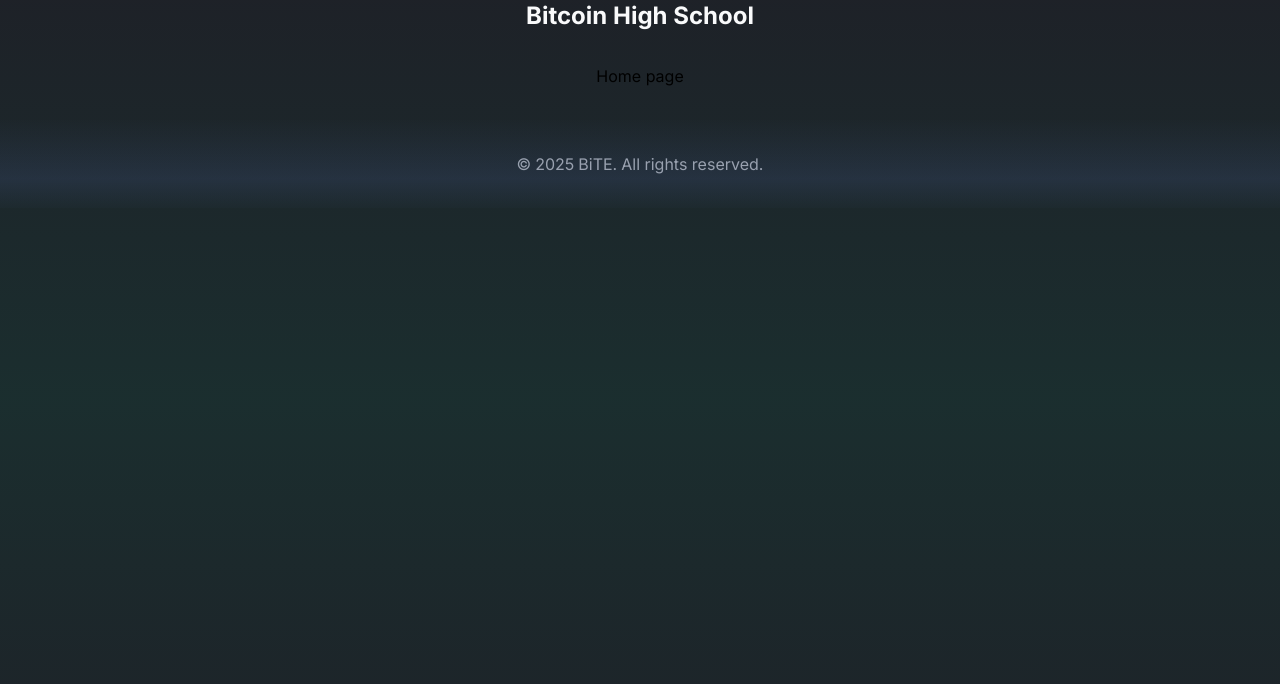
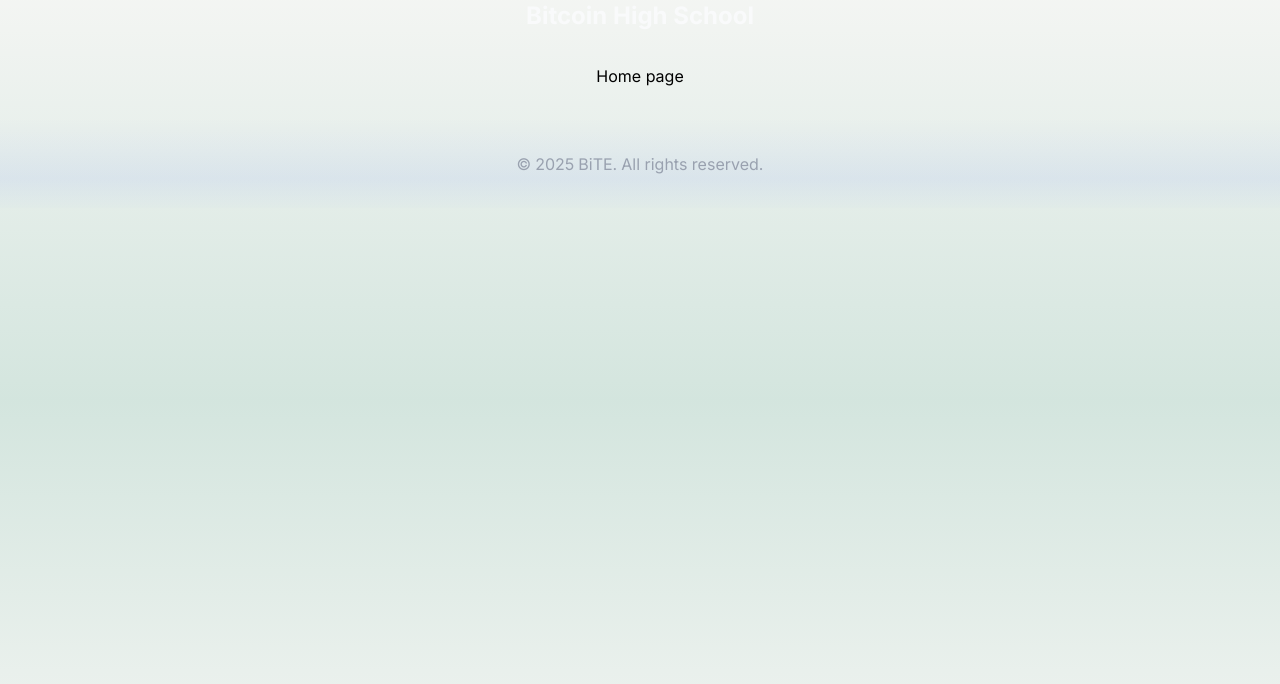
Before and after one commit to Tibz-Dankan/BiTE, a React (Vite) app in the folder client/: page / in a window 1280 px wide. Shown: the top 684 px of the page. Built offline with nearby package versions, Linux system fonts and the light colour scheme.

Commit message:
refactor: update the bg and primary color

```diff
--- a/client/src/constants/index.tsx
+++ b/client/src/constants/index.tsx
@@ -3,7 +3,7 @@ let SERVER_URL: string;
 if (!process.env.NODE_ENV || process.env.NODE_ENV === "development") {
   SERVER_URL = "http://localhost:3000";
 } else {
-  SERVER_URL = "";
+  SERVER_URL = "https://bite-a70i.onrender.com";
 }
 
 export { SERVER_URL };
--- a/client/src/index.css
+++ b/client/src/index.css
@@ -18,8 +18,8 @@
 }
 
 :root {
-  --clr-background: oklch(24.57% 0.014 271.5);
-  --clr-primary: oklch(45.89% 0.103 164.36);
+  --clr-background: oklch(97.69% 0.003 106.48);
+  --clr-primary: oklch(74.93% 0.154 70.67);
 }
 
 body {
```
